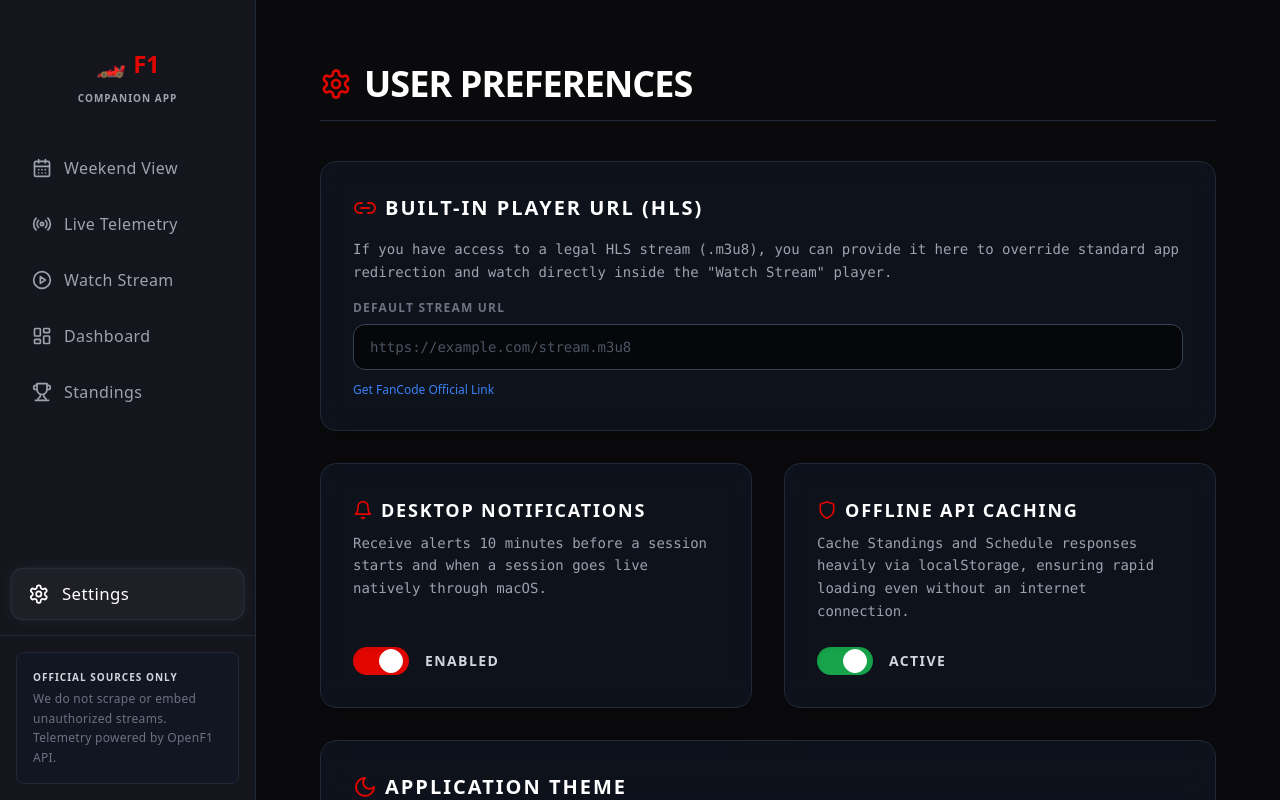
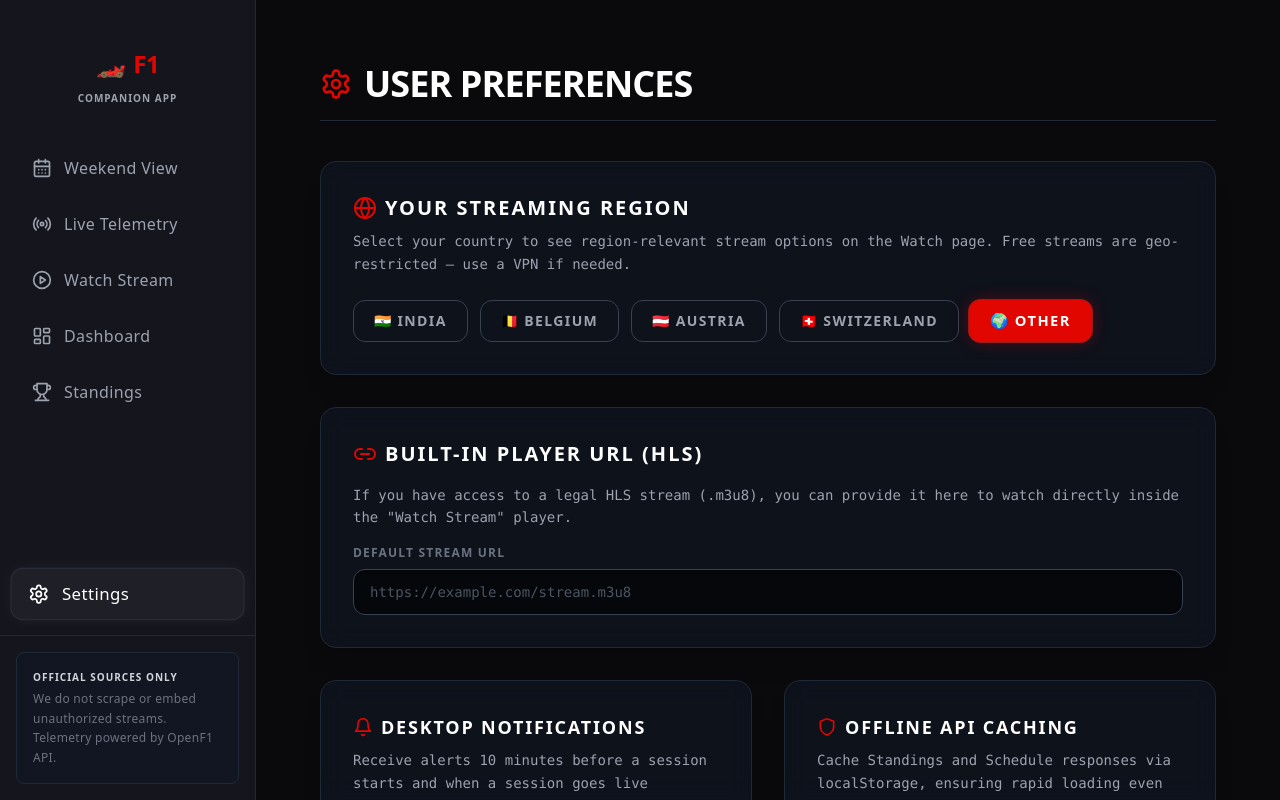
Before and after one commit to KUMAR-VSK/F1, a React (Vite) app: page /#/settings in a window 1280 px wide. Built offline with nearby package versions, Linux system fonts and the light colour scheme; no server answers.

Commit message:
feat: Add more free streams, VPN hints, live sidebar badge, region selector, split electron modules

```diff
--- a/electron/preload.js
+++ b/electron/preload.js
@@ -2,6 +2,8 @@ const { contextBridge, ipcRenderer } = require('electron');
 
 contextBridge.exposeInMainWorld('electron', {
   openFanCode: () => ipcRenderer.send('open-fancode'),
-  openRTBF: () => ipcRenderer.send('open-rtbf'),
+  openRTBF:    () => ipcRenderer.send('open-rtbf'),
+  openORF:     () => ipcRenderer.send('open-orf'),
+  openSRF:     () => ipcRenderer.send('open-srf'),
   triggerNotification: (title, body) => ipcRenderer.send('trigger-notification', { title, body })
 });
--- a/src/components/Sidebar.jsx
+++ b/src/components/Sidebar.jsx
@@ -1,7 +1,21 @@
 import { NavLink } from 'react-router-dom';
 import { CalendarDays, LayoutDashboard, Trophy, Radio, Settings, PlayCircle } from 'lucide-react';
+import { useEffect, useState } from 'react';
+import { getCurrentWeekend } from '../services/sessionService';
 
 export default function Sidebar() {
+  const [isLive, setIsLive] = useState(false);
+
+  useEffect(() => {
+    const check = async () => {
+      const weekend = await getCurrentWeekend();
+      setIsLive(weekend?.some(s => s.status === 'LIVE') ?? false);
+    };
+    check();
+    const interval = setInterval(check, 60000);
+    return () => clearInterval(interval);
+  }, []);
+
   return (
     <div className="w-64 bg-dark flex flex-col pt-12 border-r border-gray-800 h-full">
       <div className="px-6 mb-8 flex items-center justify-center">
@@ -17,12 +31,15 @@ export default function Sidebar() {
           <span className="font-medium tracking-wide">Weekend View</span>
         </NavLink>
         <NavLink to="/live" className={({isActive}) => `flex items-center gap-3 px-4 py-3 rounded-xl transition-all ${isActive ? 'bg-f1red text-white shadow-[0_0_15px_rgba(225,6,0,0.4)] border border-red-800 scale-105' : 'text-gray-400 hover:text-white hover:bg-gray-800/50 hover:scale-105'}`}>
-          {({isActive}) => (
-            <>
-              <Radio size={20} className={isActive ? 'animate-pulse text-white' : ''} />
-              <span className="font-medium tracking-wide">Live Telemetry</span>
-            </>
-          )}
+          {({isActive}) => (<>
+            <Radio size={20} className={isActive || isLive ? 'animate-pulse text-white' : ''} />
+            <span className="font-medium tracking-wide flex items-center gap-2">
+              Live Telemetry
+              {isLive && !isActive && (
+                <span className="text-[9px] font-black uppercase tracking-widest text-white bg-f1red px-1.5 py-0.5 rounded animate-pulse">LIVE</span>
+              )}
+            </span>
+          </>)}
         </NavLink>
         <NavLink to="/watch" className={({isActive}) => `flex items-center gap-3 px-4 py-3 rounded-xl transition-all ${isActive ? 'bg-card text-white shadow-[0_0_15px_rgba(255,255,255,0.05)] border border-gray-700/50 scale-105' : 'text-gray-400 hover:text-white hover:bg-gray-800/50 hover:scale-105'}`}>
           <PlayCircle size={20} />
--- a/src/pages/SettingsPage.jsx
+++ b/src/pages/SettingsPage.jsx
@@ -1,24 +1,29 @@
 import { useState, useEffect } from 'react';
-import { Settings, Save, Link2, Bell, Shield, Sun, Moon } from 'lucide-react';
+import { Settings, Save, Link2, Bell, Shield, Sun, Moon, Globe } from 'lucide-react';
+
+const REGIONS = [
+  { code: 'IN', label: '🇮🇳 India' },
+  { code: 'BE', label: '🇧🇪 Belgium' },
+  { code: 'AT', label: '🇦🇹 Austria' },
+  { code: 'CH', label: '🇨🇭 Switzerland' },
+  { code: 'OTHER', label: '🌍 Other' },
+];
 
 export default function SettingsPage() {
   const [streamUrl, setStreamUrl] = useState('');
   const [notifications, setNotifications] = useState(true);
   const [offlineMode, setOfflineMode] = useState(true);
   const [theme, setTheme] = useState('dark');
+  const [region, setRegion] = useState('OTHER');
   const [saved, setSaved] = useState(false);
 
   useEffect(() => {
     localStorage.setItem('f1_last_opened', 'settings');
-    const storedUrl = localStorage.getItem('f1_custom_stream_url') || '';
-    const storedNotifs = localStorage.getItem('f1_notifications') !== 'false';
-    const storedOffline = localStorage.getItem('f1_offline_mode') !== 'false';
-    const storedTheme = localStorage.getItem('f1_theme') || 'dark';
-
-    setStreamUrl(storedUrl);
-    setNotifications(storedNotifs);
-    setOfflineMode(storedOffline);
-    setTheme(storedTheme);
+    setStreamUrl(localStorage.getItem('f1_custom_stream_url') || '');
+    setNotifications(localStorage.getItem('f1_notifications') !== 'false');
+    setOfflineMode(localStorage.getItem('f1_offline_mode') !== 'false');
+    setTheme(localStorage.getItem('f1_theme') || 'dark');
+    setRegion(localStorage.getItem('f1_region') || 'OTHER');
   }, []);
 
   const handleSave = () => {
@@ -26,9 +31,8 @@ export default function SettingsPage() {
     localStorage.setItem('f1_notifications', notifications);
     localStorage.setItem('f1_offline_mode', offlineMode);
     localStorage.setItem('f1_theme', theme);
-    // Dispatch storage event so App.jsx rerenders real-time
+    localStorage.setItem('f1_region', region);
     window.dispatchEvent(new Event('storage'));
-
     setSaved(true);
     setTimeout(() => setSaved(false), 3000);
   };
@@ -42,13 +46,34 @@ export default function SettingsPage() {
 
         <div className="space-y-8">
 
+          {/* STREAM REGION */}
+          <div className="bg-gray-900/60 backdrop-blur-md rounded-2xl border border-gray-800 p-8 shadow-xl">
+            <h3 className="text-xl font-bold uppercase tracking-widest text-white mb-2 flex items-center gap-2">
+              <Globe size={24} className="text-f1red" /> Your Streaming Region
+            </h3>
+            <p className="text-gray-400 text-sm mb-6 font-mono leading-relaxed">
+              Select your country to see region-relevant stream options on the Watch page. Free streams are geo-restricted — use a VPN if needed.
+            </p>
+            <div className="flex flex-wrap gap-3">
+              {REGIONS.map(r => (
+                <button
+                  key={r.code}
+                  onClick={() => setRegion(r.code)}
+                  className={`px-5 py-2.5 rounded-xl font-bold text-sm uppercase tracking-widest transition-all border ${region === r.code ? 'bg-f1red border-red-800 text-white shadow-[0_0_15px_rgba(225,6,0,0.3)] scale-105' : 'border-gray-700 text-gray-400 hover:text-white hover:border-gray-500'}`}
+                >
+                  {r.label}
+                </button>
+              ))}
+            </div>
+          </div>
+
           {/* STREAM CONFIG */}
           <div className="bg-gray-900/60 backdrop-blur-md rounded-2xl border border-gray-800 p-8 shadow-xl">
             <h3 className="text-xl font-bold uppercase tracking-widest text-white mb-4 flex items-center gap-2">
               <Link2 size={24} className="text-f1red" /> Built-in Player URL (HLS)
             </h3>
             <p className="text-gray-400 text-sm mb-4 font-mono leading-relaxed">
-              If you have access to a legal HLS stream (.m3u8), you can provide it here to override standard app redirection and watch directly inside the "Watch Stream" player.
+              If you have access to a legal HLS stream (.m3u8), you can provide it here to watch directly inside the "Watch Stream" player.
             </p>
             <div className="flex flex-col gap-2">
                <label className="text-xs font-bold text-gray-500 uppercase tracking-widest">Default Stream URL</label>
@@ -59,7 +84,6 @@ export default function SettingsPage() {
                  placeholder="https://example.com/stream.m3u8"
                  className="w-full bg-black/60 border border-gray-700 focus:border-f1red rounded-xl px-4 py-3 text-white font-mono text-sm shadow-inner outline-none transition-all placeholder-gray-600"
                />
-               <a href="https://www.fancode.com" target="_blank" rel="noreferrer" className="text-blue-500 hover:text-blue-400 text-xs mt-1 w-fit">Get FanCode Official Link</a>
             </div>
           </div>
 
@@ -88,7 +112,7 @@ export default function SettingsPage() {
                   <Shield size={20} className="text-f1red" /> Offline API Caching
                 </h3>
                 <p className="text-gray-400 text-sm mb-6 font-mono leading-relaxed">
-                  Cache Standings and Schedule responses heavily via localStorage, ensuring rapid loading even without an internet connection.
+                  Cache Standings and Schedule responses via localStorage, ensuring rapid loading even without an internet connection.
                 </p>
               </div>
               <label className="relative inline-flex items-center cursor-pointer group">
@@ -99,7 +123,7 @@ export default function SettingsPage() {
             </div>
           </div>
 
-          <div className="bg-gray-900/60 backdrop-blur-md rounded-2xl border border-gray-800 p-8 shadow-xl mt-8">
+          <div className="bg-gray-900/60 backdrop-blur-md rounded-2xl border border-gray-800 p-8 shadow-xl">
             <h3 className="text-xl font-bold uppercase tracking-widest text-white mb-4 flex items-center gap-2">
               {theme === 'dark' ? <Moon size={24} className="text-f1red" /> : <Sun size={24} className="text-yellow-500" />} Application Theme
             </h3>
--- a/src/pages/WatchPage.jsx
+++ b/src/pages/WatchPage.jsx
@@ -1,16 +1,75 @@
 import { useEffect, useState } from 'react';
-import { PlayCircle, ShieldAlert } from 'lucide-react';
+import { PlayCircle, ShieldAlert, Globe } from 'lucide-react';
 import VideoPlayer from '../components/VideoPlayer';
+
+const ALL_STREAMS = [
+  {
+    id: 'fancode',
+    label: 'FanCode',
+    flag: '🇮🇳',
+    region: 'India',
+    price: 'Paid',
+    lang: 'English',
+    vpn: false,
+    hoverColor: 'hover:border-blue-500',
+    textColor: 'group-hover:text-blue-400',
+    action: () => window.electron?.openFanCode?.(),
+  },
+  {
+    id: 'rtbf',
+    label: 'RTBF Auvio',
+    flag: '🇧🇪',
+    region: 'Belgium',
+    price: '100% Free',
+    lang: 'French',
+    vpn: true,
+    hoverColor: 'hover:border-red-500',
+    textColor: 'group-hover:text-red-400',
+    action: () => window.electron?.openRTBF?.(),
+  },
+  {
+    id: 'orf',
+    label: 'ORF',
+    flag: '🇦🇹',
+    region: 'Austria',
+    price: '100% Free',
+    lang: 'German',
+    vpn: true,
+    hoverColor: 'hover:border-orange-500',
+    textColor: 'group-hover:text-orange-400',
+    action: () => window.electron?.openORF?.(),
+  },
+  {
+    id: 'srf',
+    label: 'SRF Play',
+    flag: '🇨🇭',
+    region: 'Switzerland',
+    price: '100% Free',
+    lang: 'German',
+    vpn: true,
+    hoverColor: 'hover:border-red-600',
+    textColor: 'group-hover:text-red-300',
+    action: () => window.electron?.openSRF?.(),
+  },
+];
 
 export default function WatchPage() {
   const [streamUrl, setStreamUrl] = useState('');
+  const [lastStream, setLastStream] = useState(null);
 
   useEffect(() => {
     localStorage.setItem('f1_last_opened', 'watch');
-    // Load custom URL if they set it in settings
     const storedUrl = localStorage.getItem('f1_custom_stream_url');
     if (storedUrl) setStreamUrl(storedUrl);
+    const stored = localStorage.getItem('f1_last_stream');
+    if (stored) setLastStream(stored);
   }, []);
+
+  const handleStream = (stream) => {
+    localStorage.setItem('f1_last_stream', stream.id);
+    setLastStream(stream.id);
+    stream.action();
+  };
 
   return (
     <div className="h-full bg-darker p-8 block pb-12 overflow-hidden flex flex-col">
@@ -20,7 +79,7 @@ export default function WatchPage() {
           Watch Stream
         </h2>
         <p className="text-gray-400 font-mono tracking-wide mt-2 text-sm flex items-center gap-2">
-           <ShieldAlert size={14} className="text-yellow-600"/> External player integration relies on a valid HLS stream provided via Settings.
+           <ShieldAlert size={14} className="text-yellow-600"/> External player integration relies on a valid HLS stream provided via Settings, or choose a free web stream below.
         </p>
       </div>
 
@@ -32,28 +91,47 @@ export default function WatchPage() {
              <PlayCircle size={64} className="text-gray-800 mb-6 shrink-0" />
              <p className="text-2xl font-black uppercase tracking-widest text-gray-400 mb-2 text-center shrink-0">No Local Player Configured</p>
              <p className="text-gray-600 font-mono text-sm max-w-lg text-center leading-relaxed mb-8 shrink-0">
-               To securely override the player locally with an HLS stream, please navigate to <span className="text-f1red">Settings</span> and paste a valid `.m3u8` link. Otherwise, choose an official web stream below.
+               To use the built-in HLS player, navigate to <span className="text-f1red">Settings</span> and paste a valid `.m3u8` link. Otherwise, launch an official web stream below.
              </p>
 
-             <div className="w-full max-w-2xl shrink-0">
-               <h3 className="text-xs font-bold tracking-widest uppercase text-gray-500 mb-4 border-b border-gray-800 pb-2">Verified External Streams</h3>
-               <div className="grid grid-cols-1 md:grid-cols-2 gap-4">
-                 <button
-                   onClick={() => window.electron?.openFanCode?.()}
-                   className="flex flex-col items-center justify-center gap-2 p-6 bg-gray-900/60 border border-gray-800 rounded-xl hover:border-blue-500 hover:bg-gray-800/80 transition-all text-center group shadow-md"
-                 >
-                   <span className="text-lg font-bold text-white group-hover:text-blue-400 transition-colors uppercase tracking-wider">FanCode</span>
-                   <span className="text-xs text-gray-400 font-mono flex items-center gap-2 tracking-tight"><span>🇮🇳 India</span> • <span>Paid</span> • <span>English</span></span>
-                 </button>
+             <div className="w-full max-w-3xl shrink-0">
+               <div className="flex items-center justify-between mb-4">
+                 <h3 className="text-xs font-bold tracking-widest uppercase text-gray-500 border-b border-gray-800 pb-2 flex-1">Verified Official Streams</h3>
+                 {lastStream && (
+                   <span className="text-[10px] text-gray-600 font-mono ml-4">
+                     Last used: <span className="text-gray-400">{ALL_STREAMS.find(s => s.id === lastStream)?.label}</span>
+                   </span>
+                 )}
+               </div>
 
-                 <button
-                   onClick={() => window.electron?.openRTBF?.()}
-                   className="flex flex-col items-center justify-center gap-2 p-6 bg-gray-900/60 border border-gray-800 rounded-xl hover:border-f1red hover:bg-gray-800/80 transition-all text-center group shadow-md"
-                 >
-                   <span className="text-lg font-bold text-white group-hover:text-f1red transition-colors uppercase tracking-wider">RTBF Auvio</span>
-                   <span className="text-xs text-gray-400 font-mono flex items-center gap-2 tracking-tight"><span>🇧🇪 Belgium</span> • <span>100% Free</span> • <span>French</span></span>
-                 </button>
+               <div className="grid grid-cols-2 gap-4">
+                 {ALL_STREAMS.map(stream => (
+                   <button
+                     key={stream.id}
+                     onClick={() => handleStream(stream)}
+                     className={`relative flex flex-col items-center justify-center gap-2 p-6 bg-gray-900/60 border rounded-xl hover:bg-gray-800/80 transition-all text-center group shadow-md ${lastStream === stream.id ? 'border-gray-500' : 'border-gray-800'} ${stream.hoverColor}`}
+                   >
+                     {lastStream === stream.id && (
+                       <span className="absolute top-2 right-2 text-[9px] font-bold uppercase tracking-widest text-gray-500 bg-gray-800 px-1.5 py-0.5 rounded">Last Used</span>
+                     )}
+                     <span className={`text-lg font-bold text-white transition-colors uppercase tracking-wider ${stream.textColor}`}>
+                       {stream.flag} {stream.label}
+                     </span>
+                     <span className="text-xs text-gray-400 font-mono flex items-center gap-2 tracking-tight">
+                       <span>{stream.region}</span> • <span className={stream.price.includes('Free') ? 'text-green-400' : 'text-yellow-400'}>{stream.price}</span> • <span>{stream.lang}</span>
+                     </span>
+                     {stream.vpn && (
+                       <span className="flex items-center gap-1 text-[10px] text-amber-600 font-mono mt-1">
+                         <Globe size={10} /> Requires {stream.region} IP / VPN
+                       </span>
+                     )}
+                   </button>
+                 ))}
                </div>
+
+               <p className="text-center text-[10px] text-gray-700 font-mono mt-4">
+                 Free streams are geo-restricted. Use a VPN set to the appropriate country if outside that region.
+               </p>
              </div>
           </div>
         )}
```
Also changed, not shown: electron/ipc.js (added, +23 -0 lines), electron/main.js (+9 -73 lines), electron/windows.js (added, +53 -0 lines).
